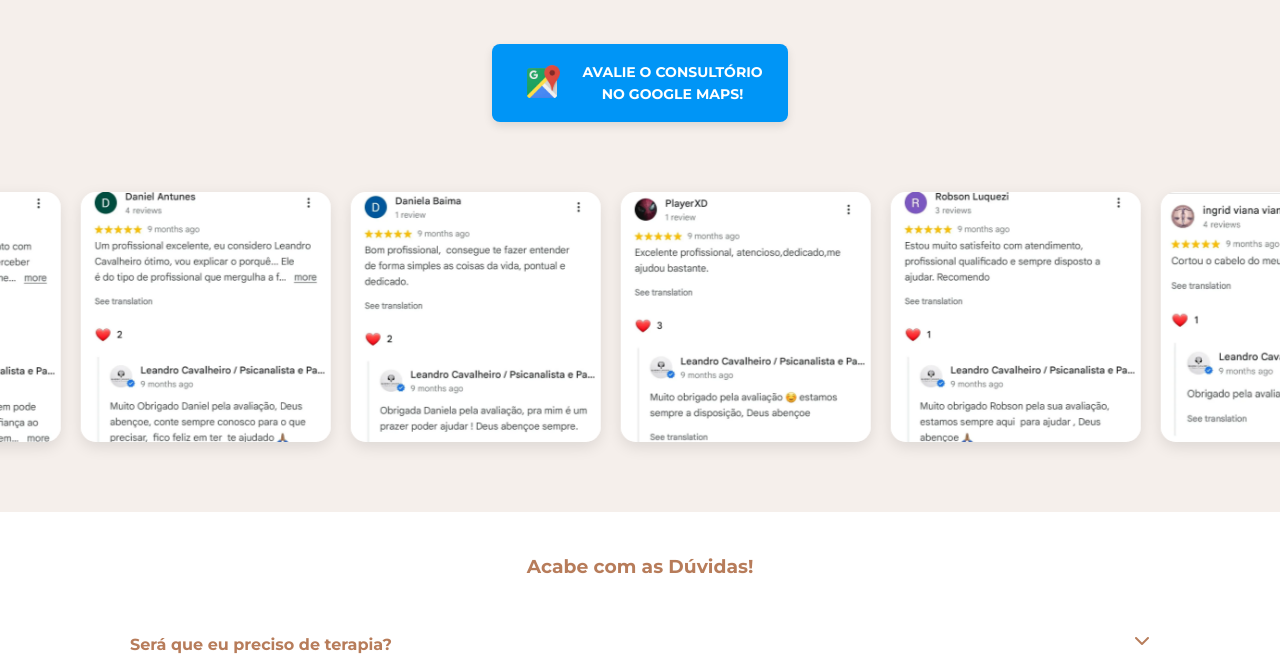
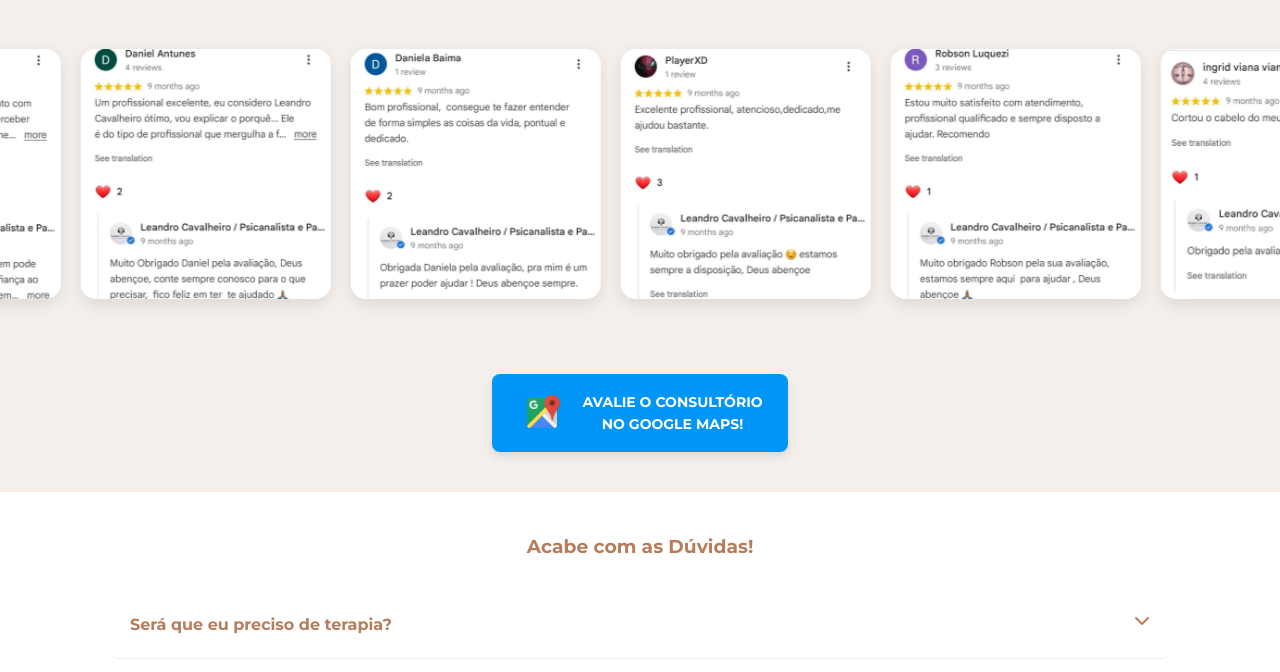
Before and after one commit to xmirandaz/site-leandrocavalheiro, a plain HTML site: page index.html in a window 1280 px wide. Shown: the part 2933-3605 px from the top of the page. Drawn offline with Linux system fonts and the light colour scheme.

Commit message:
Update index.html

```diff
--- a/index.html
+++ b/index.html
@@ -261,13 +261,9 @@
             <div class="reels-container">
                 <iframe src="https://www.instagram.com/p/DWwucMRj9Jq/embed" allowtransparency="true" frameborder="0" scrolling="no"></iframe>
             </div>
-            <a href="https://share.google/FNgFHaiADrNn1f3Mi" target="_blank" class="btn-maps">
-                <img src="assets/maps.webp" alt="Google Maps">
-                AVALIE O CONSULTÓRIO<br>NO GOOGLE MAPS!
-            </a>
         </div>
 
-        <div class="carousel-wrapper" style="margin-top: 40px;">
+        <div class="carousel-wrapper" style="margin: 20px 0;">
             <div class="carousel-track">
                 <img src="assets/r1.webp" alt="r1"><img src="assets/r2.webp" alt="r2"><img src="assets/r3.webp" alt="r3">
                 <img src="assets/r4.webp" alt="r4"><img src="assets/r5.webp" alt="r5"><img src="assets/r6.webp" alt="r6">
@@ -278,6 +274,13 @@
                 <img src="assets/r7.webp" alt="r7"><img src="assets/r8.webp" alt="r8"><img src="assets/r9.webp" alt="r9">
                 <img src="assets/r10.webp" alt="r10"><img src="assets/r11.webp" alt="r11">
             </div>
+        </div>
+
+        <div class="container">
+            <a href="https://share.google/FNgFHaiADrNn1f3Mi" target="_blank" class="btn-maps">
+                <img src="assets/maps.webp" alt="Google Maps">
+                AVALIE O CONSULTÓRIO<br>NO GOOGLE MAPS!
+            </a>
         </div>
     </section>
 
```
